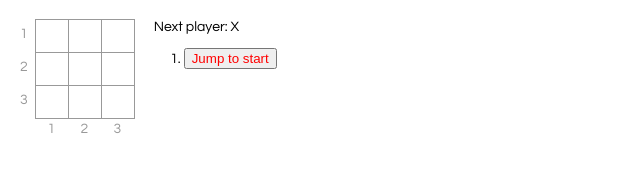
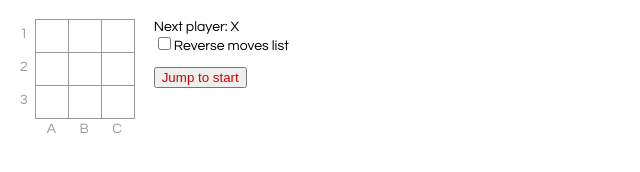
Before and after one commit to staskozin/tic-tac-toe-react, a React app: page / in a window 1280 px wide. Shown: the whole page, without its empty margins (0-640 px from the left). Built offline with nearby package versions, Linux system fonts and the light colour scheme.

Commit message:
Add reverse moves list checkbox

```diff
--- a/src/Board.js
+++ b/src/Board.js
@@ -28,9 +28,9 @@ class Board extends React.Component {
       <div>
         {this.renderRows()}
         <div className="board-row_index">
-          <div className="index">1</div>
-          <div className="index">2</div>
-          <div className="index">3</div>
+          <div className="index">A</div>
+          <div className="index">B</div>
+          <div className="index">C</div>
         </div>
       </div>
     )
--- a/src/Game.js
+++ b/src/Game.js
@@ -12,6 +12,7 @@ class Game extends React.Component {
           index: 0
         }
       ],
+      isMovesListReversed: false,
       stepNumber: 0,
       xIsNext: true
     }
@@ -36,6 +37,12 @@ class Game extends React.Component {
     })
   }
 
+  handleMovesListCheckbox () {
+    this.setState({
+      isMovesListReversed: !this.state.isMovesListReversed
+    })
+  }
+
   jumpTo (step) {
     this.setState({
       stepNumber: step,
@@ -49,14 +56,16 @@ class Game extends React.Component {
     const winner = calculateWinner(current.squares.slice())
 
     const moves = history.map((step, move) => {
-      const desc = move ? 'Jump to move #' + move + ' (' + getCoordsFromSquare(step.index).join(', ') + ')' : 'Jump to start'
-      const className = move === this.state.stepNumber ? 'current-step' : ''
+      const desc = move ? 'Jump to move #' + move + ' (' + getCoordsFromSquare(step.index) + ')' : 'Jump to start'
+      const className = move === this.state.stepNumber ? 'current-move' : ''
       return (
         <li key={move} className={className}>
           <button onClick={() => this.jumpTo(move)}>{desc}</button>
         </li>
       )
     })
+    if (this.state.isMovesListReversed)
+      moves.reverse()
 
     let status
     if (winner)
@@ -76,7 +85,12 @@ class Game extends React.Component {
         </div>
         <div className="game-info">
           <div>{status}</div>
-          <ol>{moves}</ol>
+          <label>
+            <input onChange={() => this.handleMovesListCheckbox()} type="checkbox" />
+            Reverse moves list
+          </label>
+
+          <ul className="moves-list">{moves}</ul>
         </div>
       </div>
     );
@@ -106,5 +120,10 @@ function calculateWinner (squares) {
 }
 
 function getCoordsFromSquare(i) {
-  return [i % 3 + 1, Math.floor(i / 3) + 1]
+  const letters = {
+    1: 'A',
+    2: 'B',
+    3: 'C'
+  }
+  return letters[i % 3 + 1] + (Math.floor(i / 3) + 1)
 }
--- a/src/index.css
+++ b/src/index.css
@@ -67,6 +67,15 @@ ol, ul {
     margin-left: 20px;
 }
 
-.current-step button {
-    color: red;
+.moves-list {
+    list-style-type: none;
+    padding-left: 0;
 }
+
+.moves-list li {
+    margin-bottom: 10px;
+}
+
+.current-move button {
+    color: #d40000;
+}
```
